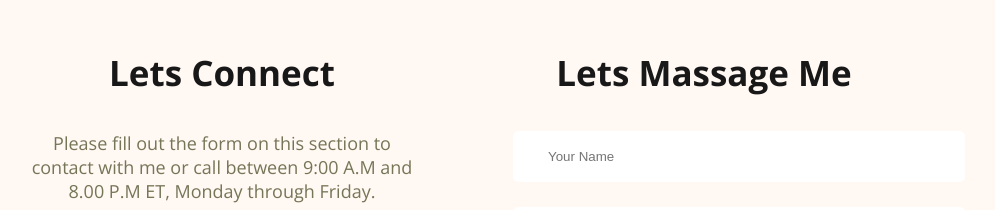
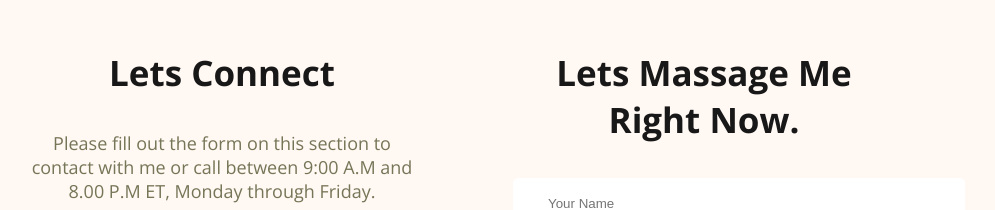
Before and after one commit to Ratulhasanuday/portfolio-web-development, a plain HTML site: page index.html in a window 1280 px wide. Shown: the part 3442-3652 px from the top of the page, without its empty margins (177-1172 px from the left). Drawn offline with nearby package versions, Linux system fonts and the light colour scheme.

Commit message:
update massage

```diff
--- a/index.html
+++ b/index.html
@@ -173,7 +173,7 @@
             </div>
         </div>
         <div class="footer-column">
-            <h3 class="section-title">Lets Massage Me</h3>
+            <h3 class="section-title">Lets Massage Me Right Now.</h3>
             <form class="contact" action="">
                 <input type="text" placeholder="Your Name">
                 <input type="email" name="" placeholder="Yor Email" id="">
```
